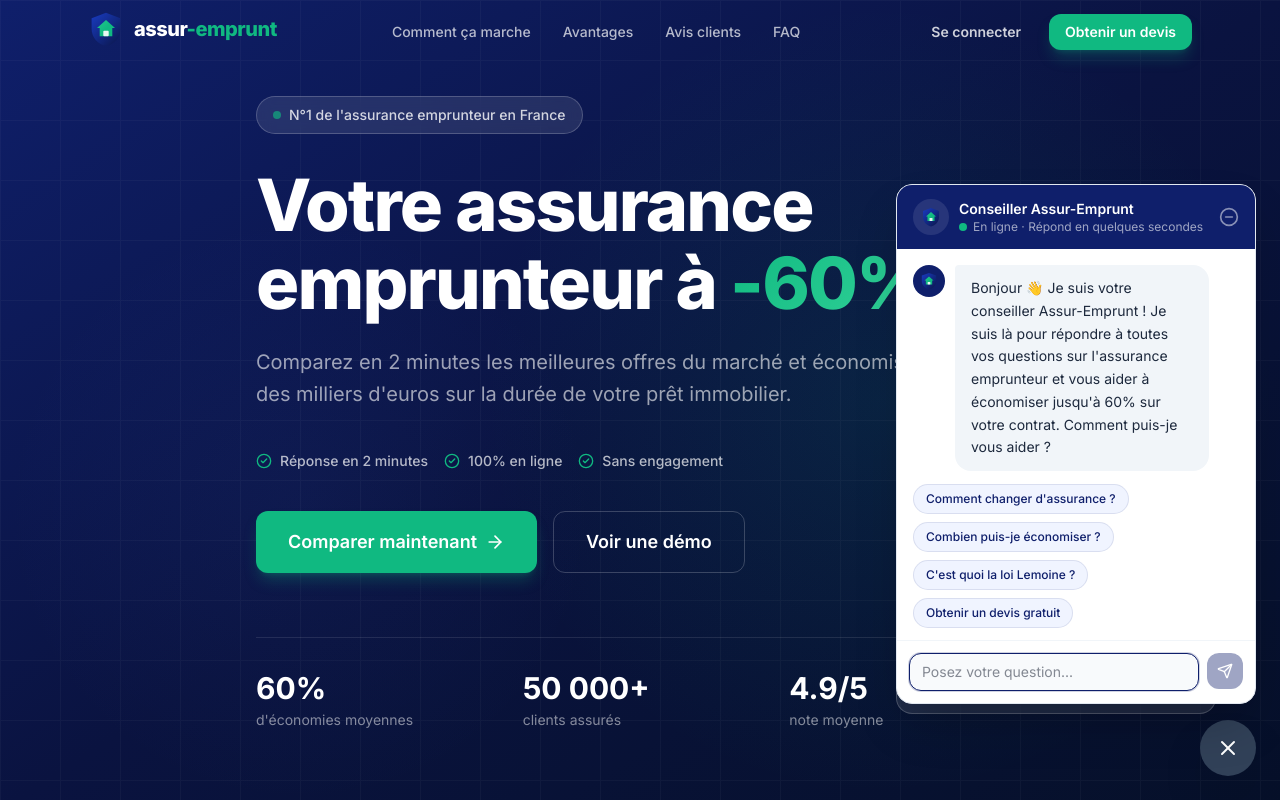
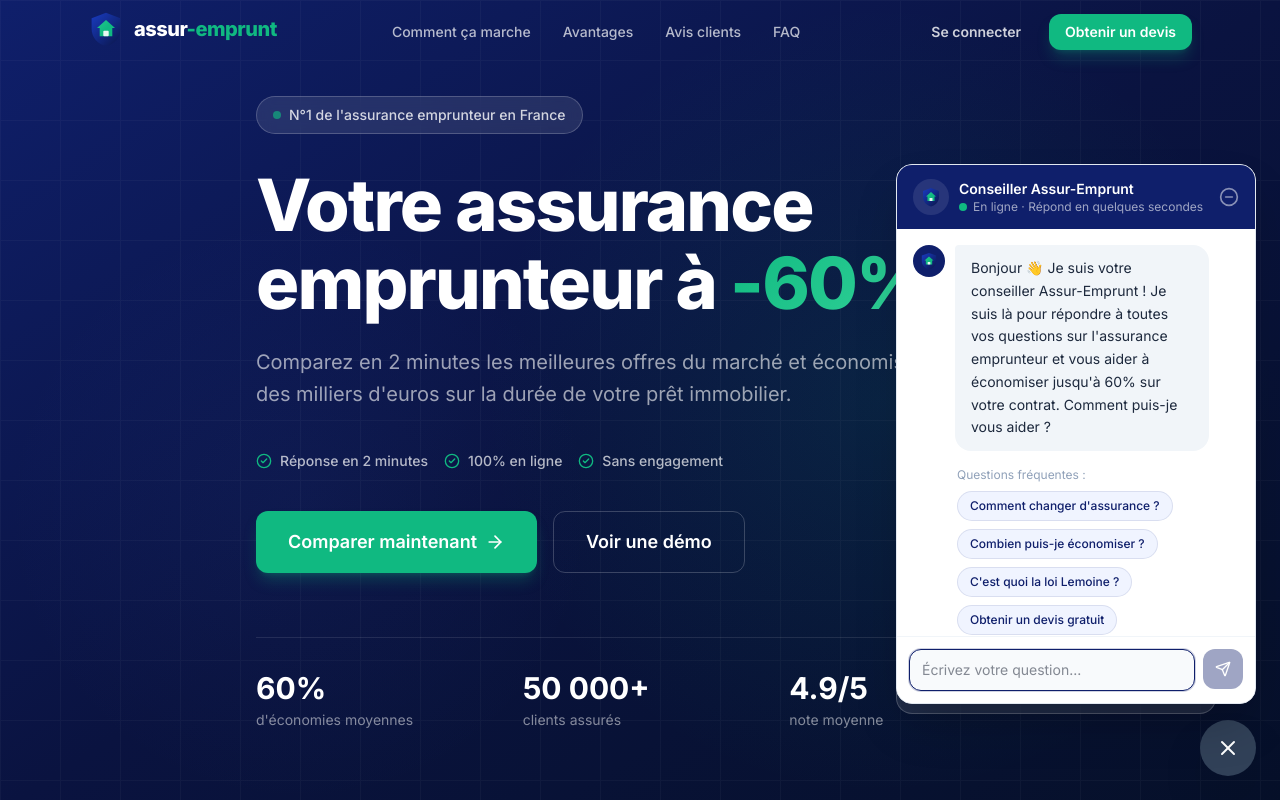
Before and after one commit to loricbenoit-coder/assurio, a React (Vite) app: page / in a window 1280 px wide. Both pictures are taken after a click on the button "Ouvrir le chat". Shown: the top 800 px of the page. Built offline with nearby package versions, Linux system fonts and the light colour scheme.

Commit message:
fix: chatbot suggestions apres chaque reponse + input toujours visible

```diff
--- a/src/components/chatbot/ChatWidget.jsx
+++ b/src/components/chatbot/ChatWidget.jsx
@@ -1,5 +1,5 @@
 import React, { useState, useRef, useEffect } from 'react'
-import { MessageCircle, X, Send, Loader2, Bot, User, MinusCircle } from 'lucide-react'
+import { MessageCircle, X, Send, Loader2, User, MinusCircle } from 'lucide-react'
 import { cn } from '@/lib/utils'
 import { LogoIcon } from '@/components/ui/Logo'
 
@@ -15,11 +15,17 @@
   "Obtenir un devis gratuit",
 ]
 
+const FOLLOWUP_QUESTIONS = [
+  "En savoir plus",
+  "Obtenir un devis",
+  "Parler à un conseiller",
+  "Autre question",
+]
+
 const ChatMessage = ({ message }) => {
   const isBot = message.role === 'assistant'
   return (
     <div className={cn('flex gap-2.5 mb-4', !isBot && 'flex-row-reverse')}>
-      {/* Avatar */}
       <div className={cn(
         'w-8 h-8 rounded-full flex-shrink-0 flex items-center justify-center',
         isBot ? 'bg-[#0f1f6b]' : 'bg-[#10b981]'
@@ -29,8 +35,6 @@
           : <User className="w-4 h-4 text-white" />
         }
       </div>
-
-      {/* Bubble */}
       <div className={cn(
         'max-w-[78%] px-4 py-3 rounded-2xl text-sm leading-relaxed',
         isBot
@@ -67,6 +71,7 @@
   const [input, setInput] = useState('')
   const [loading, setLoading] = useState(false)
   const [hasNewMessage, setHasNewMessage] = useState(true)
+  const [showFollowups, setShowFollowups] = useState(false)
   const bottomRef = useRef(null)
   const inputRef = useRef(null)
 
@@ -79,12 +84,13 @@
 
   useEffect(() => {
     bottomRef.current?.scrollIntoView({ behavior: 'smooth' })
-  }, [messages, loading])
+  }, [messages, loading, showFollowups])
 
   const sendMessage = async (text) => {
     const userText = text || input.trim()
     if (!userText || loading) return
 
+    setShowFollowups(false)
     const userMessage = { role: 'user', content: userText }
     const updatedMessages = [...messages, userMessage]
 
@@ -103,6 +109,7 @@
 
       const data = await res.json()
       setMessages((prev) => [...prev, { role: 'assistant', content: data.content }])
+      setShowFollowups(true)
     } catch {
       setMessages((prev) => [
         ...prev,
@@ -120,11 +127,15 @@
     }
   }
 
+  const isFirstMessage = messages.length === 1
+  const suggestions = isFirstMessage ? QUICK_QUESTIONS : FOLLOWUP_QUESTIONS
+  const showSuggestions = isFirstMessage || showFollowups
+
   return (
     <>
       {/* Notification badge */}
       {!open && hasNewMessage && (
-        <div className="fixed bottom-[88px] right-6 z-50 bg-white rounded-xl shadow-lg border border-slate-100 px-4 py-2.5 max-w-[220px] animate-bounce-once">
+        <div className="fixed bottom-[88px] right-6 z-50 bg-white rounded-xl shadow-lg border border-slate-100 px-4 py-2.5 max-w-[220px]">
           <p className="text-xs text-slate-600 font-medium">
             💬 Un conseiller IA est disponible pour vous aider !
           </p>
@@ -137,7 +148,7 @@
         onClick={() => { setOpen(!open); setMinimized(false) }}
         className={cn(
           'fixed bottom-6 right-6 z-50 w-14 h-14 rounded-full shadow-2xl flex items-center justify-center transition-all duration-300',
-          open ? 'bg-slate-700 rotate-0' : 'bg-[#0f1f6b] hover:scale-110'
+          open ? 'bg-slate-700' : 'bg-[#0f1f6b] hover:scale-110'
         )}
         aria-label="Ouvrir le chat"
       >
@@ -156,9 +167,10 @@
 
       {/* Chat window */}
       {open && !minimized && (
-        <div className="fixed bottom-24 right-6 z-50 w-[360px] bg-white rounded-2xl shadow-2xl border border-slate-200 flex flex-col overflow-hidden"
-          style={{ maxHeight: '520px' }}>
-
+        <div
+          className="fixed bottom-24 right-6 z-50 w-[360px] bg-white rounded-2xl shadow-2xl border border-slate-200 flex flex-col overflow-hidden"
+          style={{ maxHeight: '540px' }}
+        >
           {/* Header */}
           <div className="bg-[#0f1f6b] px-4 py-3.5 flex items-center justify-between flex-shrink-0">
             <div className="flex items-center gap-2.5">
@@ -179,18 +191,20 @@
           </div>
 
           {/* Messages */}
-          <div className="flex-1 overflow-y-auto p-4 space-y-1" style={{ minHeight: 0 }}>
+          <div className="flex-1 overflow-y-auto p-4" style={{ minHeight: 0 }}>
             {messages.map((msg, i) => (
               <ChatMessage key={i} message={msg} />
             ))}
             {loading && <TypingIndicator />}
-            <div ref={bottomRef} />
-          </div>
 
-          {/* Quick questions */}
-          {messages.length <= 1 && (
-            <div className="px-4 pb-3 flex flex-wrap gap-2 flex-shrink-0">
-              {QUICK_QUESTIONS.map((q) => (
+            {/* Questions suggérées — au démarrage ET après chaque réponse */}
+            {showSuggestions && !loading && (
+              <div className="mt-1 mb-2">
+                <p className="text-xs text-slate-400 mb-2 ml-11">
+                  {isFirstMessage ? 'Questions fréquentes :' : 'Suggestions :'}
+                </p>
+                <div className="ml-11 flex flex-wrap gap-2">
+                  {suggestions.map((q) => (
                     <button
                       key={q}
                       onClick={() => sendMessage(q)}
@@ -200,24 +214,28 @@
                     </button>
                   ))}
                 </div>
+              </div>
             )}
 
+            <div ref={bottomRef} />
+          </div>
+
           {/* Input */}
-          <div className="border-t border-slate-100 p-3 flex gap-2 flex-shrink-0">
+          <div className="border-t border-slate-100 p-3 flex gap-2 flex-shrink-0 bg-white">
             <input
               ref={inputRef}
               type="text"
               value={input}
               onChange={(e) => setInput(e.target.value)}
               onKeyDown={handleKeyDown}
-              placeholder="Posez votre question..."
-              className="flex-1 text-sm px-3 py-2 rounded-xl border border-slate-200 focus:outline-none focus:border-[#0f1f6b] focus:ring-1 focus:ring-[#0f1f6b]/20 bg-slate-50"
+              placeholder="Écrivez votre question..."
+              className="flex-1 text-sm px-3 py-2.5 rounded-xl border border-slate-200 focus:outline-none focus:border-[#0f1f6b] focus:ring-1 focus:ring-[#0f1f6b]/20 bg-slate-50"
               disabled={loading}
             />
             <button
               onClick={() => sendMessage()}
               disabled={!input.trim() || loading}
-              className="w-9 h-9 rounded-xl bg-[#0f1f6b] flex items-center justify-center disabled:opacity-40 hover:bg-[#172b88] transition-colors flex-shrink-0"
+              className="w-10 h-10 rounded-xl bg-[#0f1f6b] flex items-center justify-center disabled:opacity-40 hover:bg-[#172b88] transition-colors flex-shrink-0"
             >
               {loading
                 ? <Loader2 className="w-4 h-4 text-white animate-spin" />
```
Lines whose indentation alone changed are shown as unchanged.
